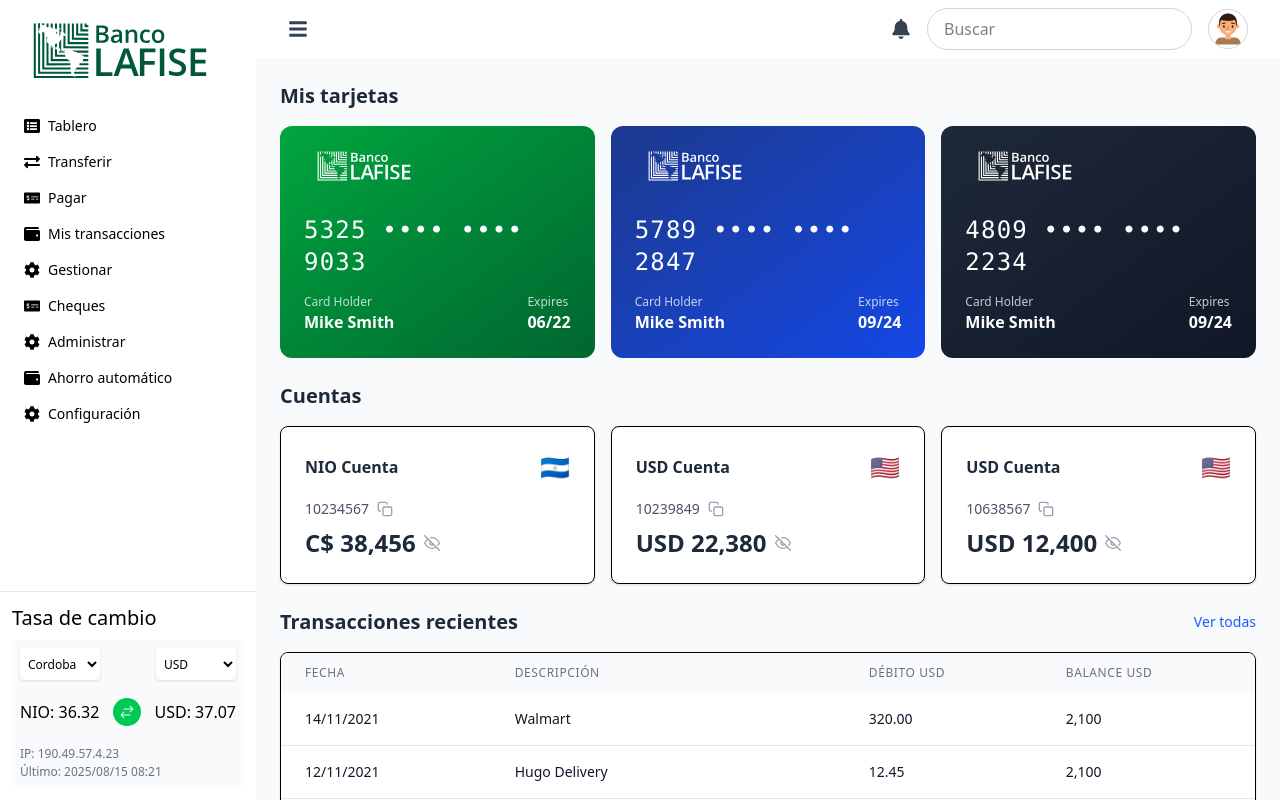
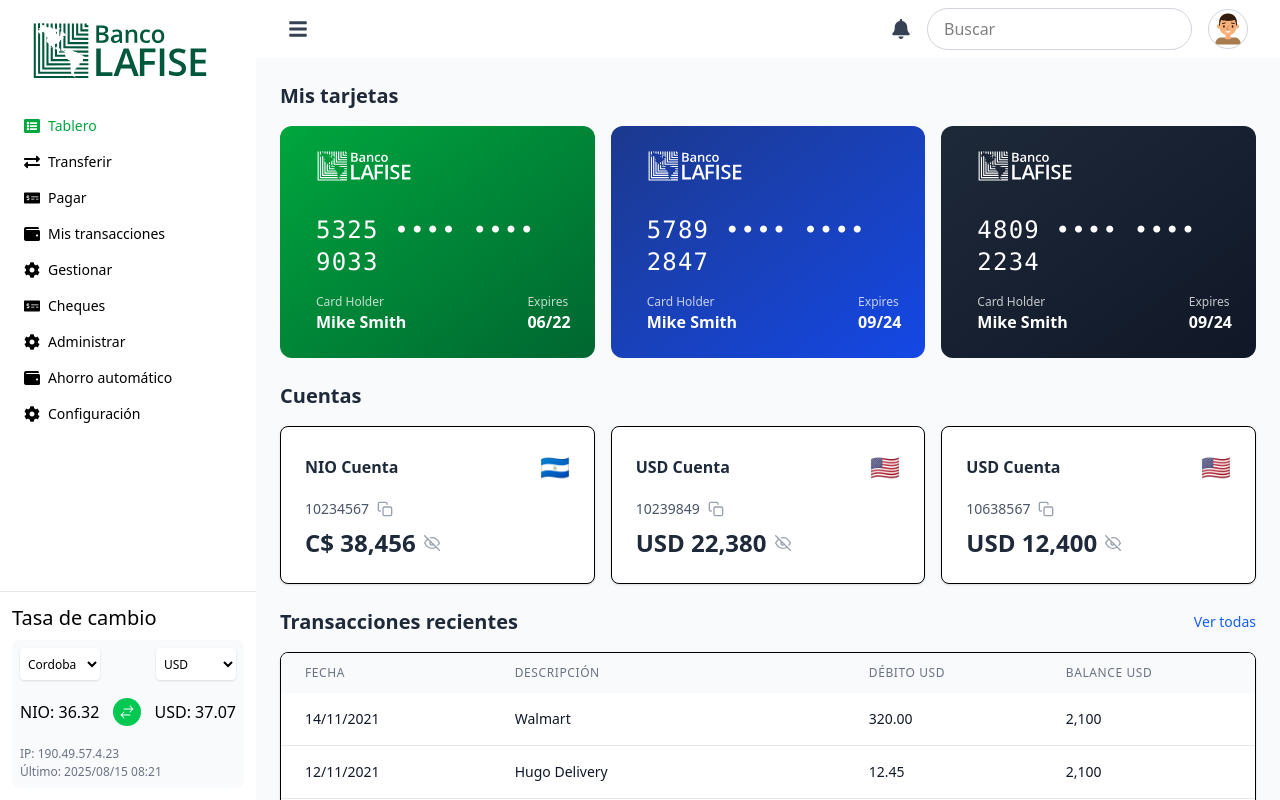
Before and after one commit to howardjr1105/Web_Project, a React (Vite) app: page / in a window 1280 px wide. Built offline with nearby package versions, Linux system fonts and the light colour scheme.

Commit message:
Selección en SideBarMenu

```diff
--- a/src/Componentes/Dashboard.jsx
+++ b/src/Componentes/Dashboard.jsx
@@ -93,7 +93,7 @@
                 </div>
               </div>
 
-              <div className="space-y-4">
+              <div className="space-y-4 ml-3">
                 <div className="text-2xl font-mono tracking-wider">
                   {card.number}
                 </div>
--- a/src/Componentes/SidebarMenu.jsx
+++ b/src/Componentes/SidebarMenu.jsx
@@ -21,7 +21,7 @@
   { label: "Configuración", icon: <FaCog /> },
 ];
 
-export default function SidebarMenu() {
+export default function SidebarMenu({ activePage = "Tablero" }) {
   return (
     <div className="h-screen m-0 p-0">
       <aside className="hidden lg:flex lg:w-64 h-screen bg-white text-black flex-col shadow-md">
@@ -30,15 +30,20 @@
             <img src={bancoLogo} alt="Banco Lafise" className="w-60 mb-2 px-2" />
           </div>
           <nav className="flex-1 space-y-1 px-2">
-            {menuItems.map((item, index) => (
+            {menuItems.map((item, index) => {
+              const isActive = item.label === activePage;
+              return (
                 <button
                   key={index}
-                className="flex items-center pl-4 py-1.5 gap-2 rounded hover:bg-gray-100 transition w-full text-left text-sm"
+                  className={`flex items-center pl-4 py-1.5 gap-2 rounded hover:bg-gray-100 transition w-full text-left text-sm ${
+                    isActive ? 'text-green-600' : 'text-black'
+                  }`}
                 >
                   <span className="text-base">{item.icon}</span>
                   <span>{item.label}</span>
                 </button>
-            ))}
+              );
+            })}
           </nav>
         </div>
 
--- a/src/pages/Home.jsx
+++ b/src/pages/Home.jsx
@@ -6,7 +6,7 @@
 const Home = () => {
   return (
     <div className="flex h-screen w-screen">
-      <SidebarMenu />
+      <SidebarMenu activePage="Tablero" />
       <div className="flex-1 flex flex-col overflow-y-auto">
         <TopBarMenu />
         <main className="flex-1 bg-gray-50 p-6">
```
Lines whose indentation alone changed are shown as unchanged.
